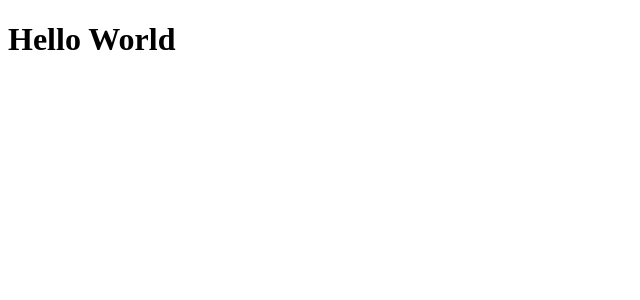
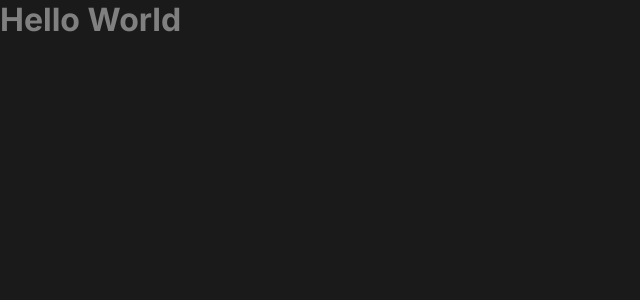
Before and after one commit to rgranvilla/ToDo-List, a React (Vite) app: page / in a window 1280 px wide. Shown: the top 300 px of the page, without its empty margins (0-640 px from the left). Built offline with nearby package versions, Linux system fonts and the light colour scheme.

Commit message:
feat(todo-list): global styles created

```diff
--- a/index.html
+++ b/index.html
@@ -2,6 +2,14 @@
 <html lang="en">
   <head>
     <meta charset="UTF-8" />
+
+    <link rel="preconnect" href="https://fonts.googleapis.com" />
+    <link rel="preconnect" href="https://fonts.gstatic.com" crossorigin />
+
+    <link
+      href="https://fonts.googleapis.com/css2?family=Inter:wght@400;700;900&display=swap"
+      rel="stylesheet"
+    />
 
     <meta name="viewport" content="width=device-width, initial-scale=1.0" />
     <title>ToDo List</title>
--- a/package.json
+++ b/package.json
@@ -4,7 +4,7 @@
   "version": "0.0.0",
   "type": "module",
   "scripts": {
-    "dev": "vite",
+    "dev": "vite --port 3000",
     "build": "tsc && vite build",
     "preview": "vite preview",
     "prepare": "husky install",
--- a/src/App.tsx
+++ b/src/App.tsx
@@ -1,3 +1,5 @@
+import './styles/global.css';
+
 function App() {
   return (
     <div className="App">
--- /dev/null
+++ b/src/styles/global.css
@@ -0,0 +1,48 @@
+:root {
+  --white: #fff;
+  --gray-100: #f2f2f2;
+  --gray-200: #d9d9d9;
+  --gray-300: #808080;
+  --gray-400: #333333;
+  --gray-500: #262626;
+  --gray-600: #1a1a1a;
+  --gray-700: #0d0d0d;
+
+  --purple: #8284fa;
+  --purple-dark: #5e60ce;
+
+  --blue: #4ea8de;
+  --blue-dark: #1e6f9f;
+
+  --danger: #f75a68;
+}
+
+:focus {
+  outline: transparent;
+  border: 1px solid var(--purple-dark);
+}
+
+* {
+  padding: 0;
+  margin: 0;
+  outline: 0;
+  box-sizing: border-box;
+}
+
+body {
+  background: var(--gray-600);
+  color: var(--gray-300);
+  -webkit-font-smoothing: antialiased;
+}
+
+body,
+input,
+textarea,
+button {
+  font-family: 'Inter', sans-serif;
+  font-size: 1rem;
+}
+
+button {
+  cursor: pointer;
+}
```
